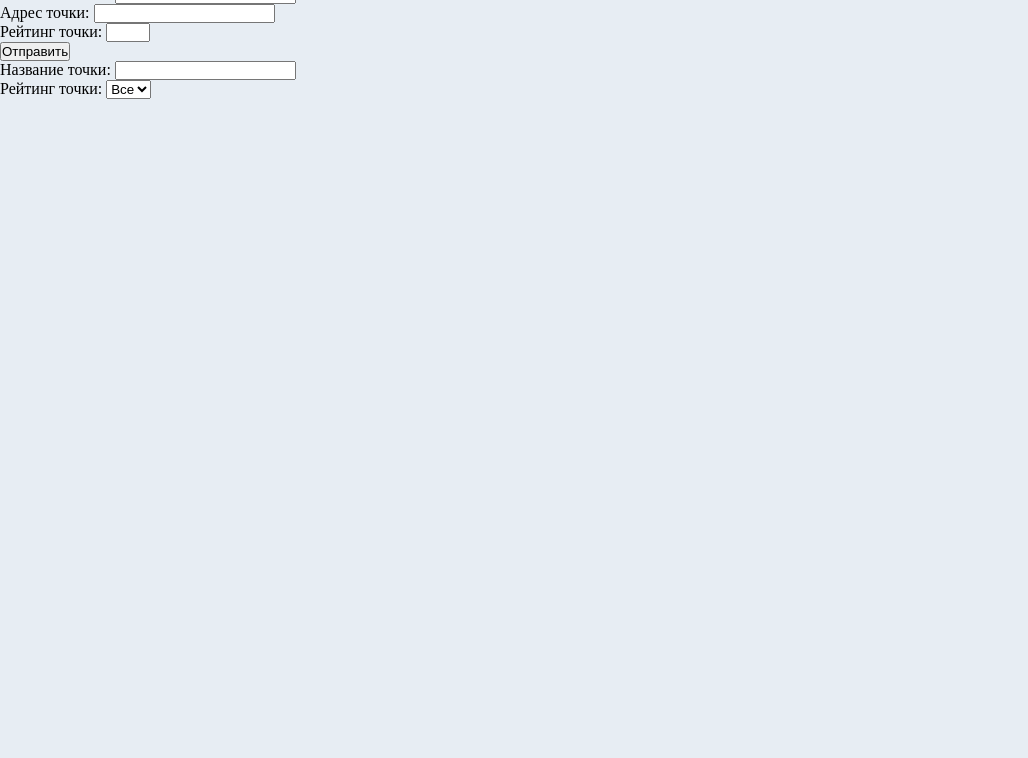
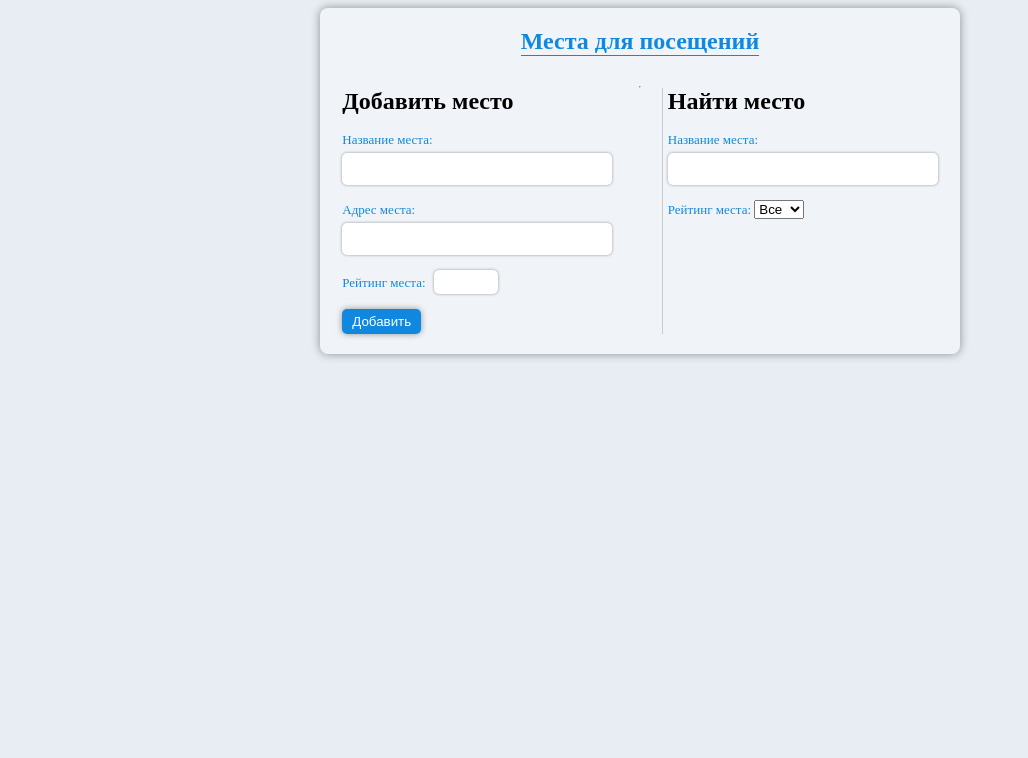
Before and after one commit to AlexKlimovich/JS-Project, a plain HTML site: page index.html in a window 1280 px wide. Shown: the part 42-800 px from the top of the page, without its empty margins (0-1028 px from the left). Drawn offline with Linux system fonts and the light colour scheme.

Commit message:
Add style

```diff
--- a/index.html
+++ b/index.html
@@ -3,53 +3,82 @@
   <head>
     <meta charset="UTF-8" />
     <title>Точки интереса</title>
+    <link rel="stylesheet" href="/style/variables.css" />
     <link rel="stylesheet" href="/style/style.css" />
   </head>
   <body class="body">
-    <section class="content">
-      <div class="1"><h1>Точки интереса</h1></div>
-      <div class="2">
+    <section class="headline">
+      <div class="textZagolovok"><h1>Места для посещений</h1></div>
+      <hr />
+      <div class="content">
+        <div class="addPoint">
+          <div><h2 class="secondHeadline">Добавить место</h2></div>
           <form id="formInterest">
-          <div class="form-example">
-            <label for="name">Название точки: </label>
-            <input type="text" name="name" id="name" required />
+            <div class="form-field">
+              <label for="name" class="textContent">Название места: </label
+              ><br />
+              <input
+                type="text"
+                class="fieldStyle"
+                name="name"
+                id="name"
+                required
+              />
             </div>
-          <div class="form-example">
-            <label for="adress">Адрес точки: </label>
-            <input type="text" name="adress" id="address" required />
+            <div class="form-field">
+              <label for="adress" class="textContent">Адрес места: </label
+              ><br />
+              <input
+                type="text"
+                name="adress"
+                class="fieldStyle"
+                id="address"
+                required
+              />
             </div>
-          <div class="form-example">
-            <label for="rating">Рейтинг точки: </label>
+            <div class="form-field">
+              <label for="rating" class="textContent">Рейтинг места: </label>
               <input
+                id="rating"
+                class="fieldStyleRating"
+                name="ratingFilt"
                 type="number"
+                id="rating"
                 name="rating"
-              id="rating"
                 min="1"
                 max="5"
                 required
               />
             </div>
-          <button>Отправить</button>
+            <button class="addBtn">Добавить</button>
           </form>
         </div>
-      <div class="4">
-        <div class="form-example">
-          <label for="nameFilt">Название точки: </label>
-          <input type="text" name="nameFilt" id="nameFilt" />
+        <div class="searchPoint">
+          <div><h2 class="secondHeadline">Найти место</h2></div>
+          <div class="form-field">
+            <label for="nameFilt" class="textContent">Название места: </label
+            ><br />
+            <input
+              type="text"
+              name="nameFilt"
+              class="fieldStyle"
+              id="nameFilt"
+            />
           </div>
-        <div class="form-example">
-          <label for="ratingFilt">Рейтинг точки: </label>
+          <div class="form-field">
+            <label for="ratingFilt" class="textContent">Рейтинг места: </label>
             <select id="ratingFilt" name="ratingFilt">
               <option value="all">Все</option>
-            <option value="5">5</option>
-            <option value="4">4</option>
-            <option value="3">3</option>
-            <option value="2">2</option>
-            <option value="1">1</option>
+              <option value="5">5 ⭐</option>
+              <option value="4">4 ⭐</option>
+              <option value="3">3 ⭐</option>
+              <option value="2">2 ⭐</option>
+              <option value="1">1 ⭐</option>
             </select>
           </div>
         </div>
-      <div class="3" id="interestList">
+      </div>
+      <div class="resultField" id="interestList">
         <!-- <div>
         <p>ID точки</p>
         <p>Название точки</p>
--- a/script/script.js
+++ b/script/script.js
@@ -29,15 +29,21 @@ function renderList() {
   interestList.innerHTML = filterList
     .map(
       (item) => `
-        <div>
-        <p>ID точки: ${item.id}</p>
-        <p>Название точки: ${item.name}</p>
-        <p>Адрес точки: ${item.address}</p>
-        <p>Рейтинг: ${item.rating}</p>
-        <button>Избраное</button>
+        <div class="point-item">
+        <div><p>ID точки: <span class="resultText">${item.id}</span></p>
+        <p>Название точки: <span class="resultText">${item.name}</span></p>
+        <p>Адрес точки: <span class="resultText">${item.address}</span></p>
+        <p>Рейтинг: <span class="resultText">${item.rating}</span> ⭐</p></div>
+        <div><button class="favorite-btn">Избраное</button></div>
       </div>`
     )
     .join("");
+
+  if (filterList.length > 0) {
+    interestList.style.display = "block";
+  } else {
+    interestList.style.display = "none";
+  }
 }
 
 document.getElementById("nameFilt").addEventListener("keyup", renderList);
--- a/style/style.css
+++ b/style/style.css
@@ -5,11 +5,176 @@
 }
 
 .body {
-  background-color: #e7edf3;
+  background-color: var(--bg-color);
+  display: flex;
+  justify-content: space-around;
+}
+
+.headline {
+  display: flex;
+  flex-direction: column;
+  align-items: center;
+  margin-top: 50px;
+
+  background-color: var(--bg-form);
+  padding: 20px;
+  border-radius: 8px;
+  min-height: fit-content;
+  box-shadow: 0 0 10px rgba(0, 0, 0, 0.4);
+}
+
+.textZagolovok {
+  color: var(--h1-color);
+  border-bottom: 1px solid var(--h1-color);
+  margin-bottom: 30px;
 }
 
 .content {
   display: flex;
+  justify-content: space-around;
+  width: 600px;
+}
+
+.addPoint {
+  display: flex;
   flex-direction: column;
-  justify-items: center;
+  padding-right: 50px;
+  border-right: 1px solid #ccc;
+  /* position: relative; */
 }
+
+/* .addPoint::after {
+  content: "";
+  position: absolute;
+  right: 0;
+  top: 0;
+  bottom: 0;
+  width: 1px;
+  background-color: #ccc;
+} */
+
+.searchPoint {
+  display: flex;
+  flex-direction: column;
+}
+
+.textContent {
+  color: var(--content-color);
+  font-size: 13px;
+  margin-bottom: 5px;
+}
+
+.secondHeadline {
+  margin-bottom: 15px;
+}
+
+.form-field {
+  margin-bottom: 15px;
+}
+
+.addBtn {
+  background-color: var(--btn-color);
+  color: var(--btn-text-color);
+  padding: 5px 10px;
+  border-radius: 5px;
+  border: none;
+  box-shadow: 0 0 6px rgba(0, 0, 0, 0.4);
+  /* display: block;
+  margin-left: auto;
+  margin-right: auto; */
+  cursor: pointer;
+  transition: transform 0.1s ease, background-color 0.2s ease,
+    box-shadow 0.2s ease;
+}
+.addBtn:hover {
+  color: var(--btn-text-color);
+  background-color: var(--btn-color-hover);
+}
+
+.addBtn:active {
+  transform: translateY(2px);
+  box-shadow: 0 2px 4px rgba(0, 0, 0, 0.2);
+  background-color: var(--btn-color-active);
+}
+
+.fieldStyle {
+  all: unset;
+  border: none;
+  padding: 7px 35px;
+  border-radius: 5px;
+  box-shadow: 0 0 3px rgba(0, 0, 0, 0.4);
+  margin-top: 5px;
+  background-color: var(--input-bg);
+}
+
+.fieldStyle:focus {
+  border-color: var(--input-focus);
+  box-shadow: 0 0 0 3px rgba(0, 123, 255, 0.25);
+}
+
+.fieldStyleRating {
+  all: unset;
+  border: none;
+  padding: 3px 10px;
+  border-radius: 5px;
+  box-shadow: 0 0 3px rgba(0, 0, 0, 0.4);
+  margin-left: 5px;
+  background-color: var(--input-bg);
+}
+
+.fieldStyleRating:focus {
+  border-color: var(--input-focus);
+  box-shadow: 0 0 0 3px rgba(0, 123, 255, 0.25);
+}
+
+.resultField {
+  display: none;
+  margin-top: 20px;
+  padding: 20px 20px;
+  background-color: #e5e5e5;
+  width: 600px;
+  box-shadow: 0 0 3px rgba(0, 0, 0, 0.4);
+  row-gap: 10px;
+  border-radius: 6px;
+}
+
+.point-item {
+  margin-bottom: 20px;
+  padding: 15px;
+  background-color: var(--bg-form);
+  border-radius: 6px;
+  box-shadow: 0 1px 3px rgba(0, 0, 0, 0.1);
+  color: var(--content-color);
+  display: flex;
+  justify-content: space-between;
+}
+
+.point-item:last-child {
+  margin-bottom: 0;
+}
+
+.resultText {
+  color: black;
+}
+
+.favorite-btn {
+  padding: 6px 12px;
+  background-color: gold;
+  border: 1px solid #ddd;
+  border-radius: 4px;
+  cursor: pointer;
+  font-size: 14px;
+  color: #495057;
+  transition: transform 0.1s ease, background-color 0.2s ease,
+    box-shadow 0.2s ease;
+}
+
+.favorite-btn:hover {
+  background-color: yellow;
+}
+
+.favorite-btn:active {
+  transform: translateY(2px);
+  box-shadow: 0 2px 4px rgba(222, 255, 10, 0.1);
+  background-color: yellow;
+}
--- /dev/null
+++ b/style/variables.css
@@ -0,0 +1,13 @@
+:root {
+  --bg-color: #e7edf3;
+  --h1-color: #1088df;
+  --bg-form: #f0f4f8;
+  --content-color: #1088df;
+  --btn-color: #1088df;
+  --btn-text-color: #fff;
+  --btn-color-hover: #2ea8ff;
+  --btn-color-active: #034d82;
+  --btn-text-color-hover: gray;
+  --input-bg: #fff;
+  --input-focus: #007bff;
+}
```
Lines whose indentation alone changed are shown as unchanged.
